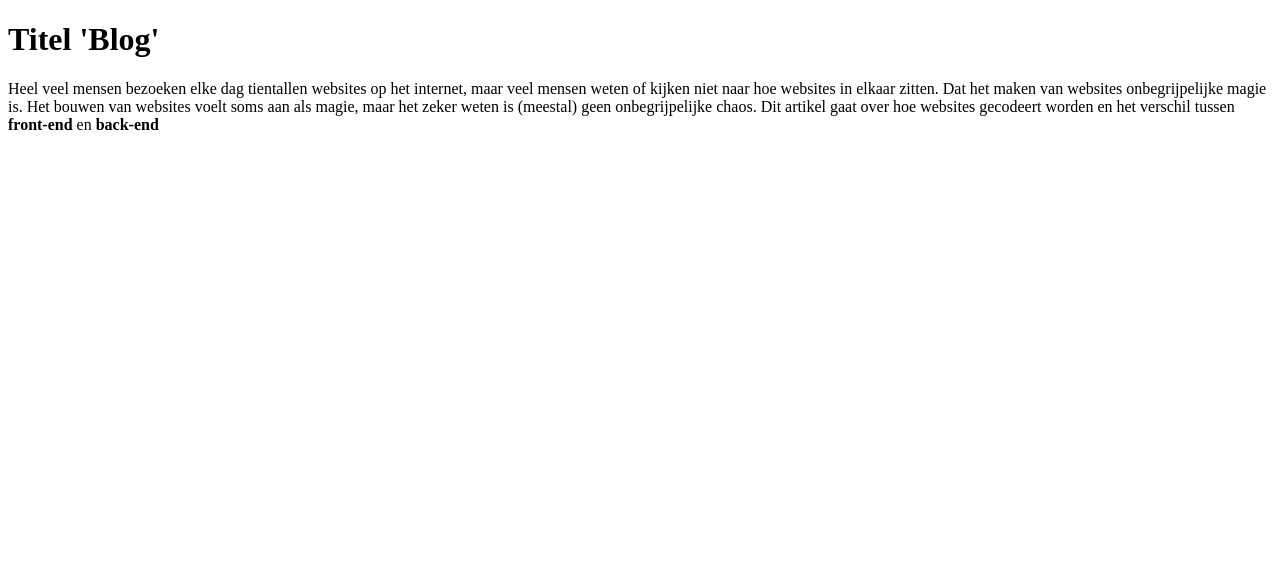
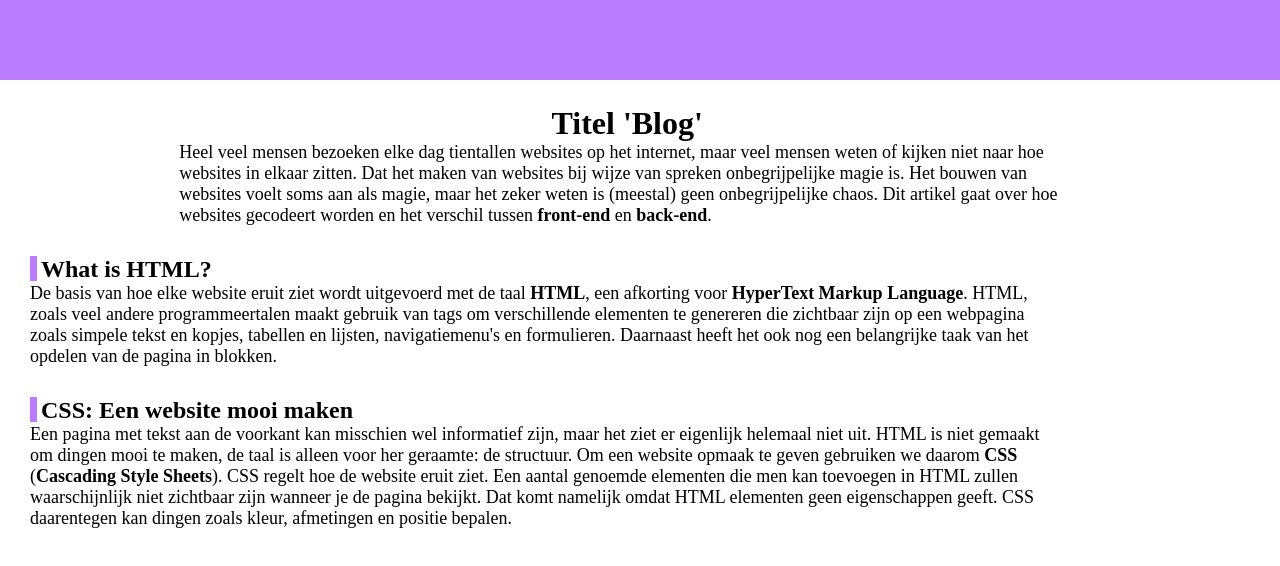
Before and after one commit to CasualKris/CasualKris.github.io, a plain HTML site: page index.html in a window 1280 px wide. Drawn offline with Linux system fonts and the light colour scheme.

Commit message:
A bit more structure and text

```diff
--- a/css/styles.css
+++ b/css/styles.css
@@ -0,0 +1,48 @@
+* {
+    padding: 0;
+    margin: 0;
+    box-sizing: border-box;
+}
+
+p {
+    font-size: 18px;
+}
+
+header {
+    background-color: #BA7DFF;
+    height: 10vh;
+    width: 100%;
+}
+
+#intro {
+    margin-top: 25px;
+    margin-left: 14%;
+    width: 70%;
+}
+
+h1 {
+    text-align: center;
+}
+
+#html {
+    margin-top: 30px;
+    margin-left: 30px;
+    width: 80%;
+}
+
+#css {
+    margin-top: 30px;
+    margin-left: 30px;
+    width: 80%;
+}
+
+.boxTitle {
+    display: flex;
+}
+
+.line {
+    background-color: #BA7DFF;
+    height: 25px;
+    width: 7px;
+    margin-right: 4px;
+}
--- a/index.html
+++ b/index.html
@@ -4,26 +4,38 @@
     <meta charset="UTF-8">
     <meta name="viewport" content="width=<device-width>, initial-scale=1.0">
     <title>Document</title>
-    <link href="css/styles.css">
+    <link rel="stylesheet" href="css/styles.css">
 </head>
 <body>
     <header>
-        <div id="headerBox"><h1></h1></div>
     </header>
     <main>
-        <div>
+        <div id="intro">
             <h1>Titel 'Blog'</h1>
-            <p>Heel veel mensen bezoeken elke dag tientallen websites op het internet, maar veel mensen weten of kijken niet naar hoe websites in elkaar zitten. Dat het maken van websites onbegrijpelijke magie is. Het bouwen van websites voelt soms aan als magie, maar het zeker weten is (meestal) geen onbegrijpelijke chaos. Dit artikel gaat over hoe websites gecodeert worden en het verschil tussen <b>front-end</b> en <b>back-end</b></p>
+            <p>Heel veel mensen bezoeken elke dag tientallen websites op het internet,
+                maar veel mensen weten of kijken niet naar hoe websites in elkaar zitten.
+                Dat het maken van websites bij wijze van spreken onbegrijpelijke magie is.
+                Het bouwen van websites voelt soms aan als magie, maar het zeker weten is (meestal) geen onbegrijpelijke chaos.
+                Dit artikel gaat over hoe websites gecodeert worden en het verschil tussen <b>front-end</b> en <b>back-end</b>.
+            </p>
         </div>
 
         <div id="html">
-            <div class="boxTitle"><h2></h2></div>
-            <p></p>
+            <div class="boxTitle"><div class="line"></div><h2>What is HTML?</h2></div>
+            <p>De basis van hoe elke website eruit ziet wordt uitgevoerd met de taal <b>HTML</b>, een afkorting voor <b>HyperText Markup Language</b>.
+               HTML, zoals veel andere programmeertalen maakt gebruik van tags om verschillende elementen te genereren die zichtbaar zijn op een webpagina zoals
+               simpele tekst en kopjes, tabellen en lijsten, navigatiemenu's en formulieren. Daarnaast heeft het ook nog een belangrijke taak van het opdelen van de pagina in blokken.
+            </p>
         </div>
 
         <div id="css">
-            <div class="boxTitle"><h2></h2></div>
-            <p></p>
+            <div class="boxTitle"><div class="line"></div><h2>CSS: Een website mooi maken</h2></div>
+            <p>Een pagina met tekst aan de voorkant kan misschien wel informatief zijn, maar het ziet er eigenlijk helemaal niet uit.
+                HTML is niet gemaakt om dingen mooi te maken, de taal is alleen voor her geraamte: de structuur.
+                Om een website opmaak te geven gebruiken we daarom <b>CSS</b> (<b>Cascading Style Sheets</b>).
+                CSS regelt hoe de website eruit ziet. Een aantal genoemde elementen die men kan toevoegen in HTML zullen waarschijnlijk niet zichtbaar zijn wanneer je de pagina bekijkt.
+                Dat komt namelijk omdat HTML elementen geen eigenschappen geeft. CSS daarentegen kan dingen zoals kleur, afmetingen en positie bepalen.
+            </p>
         </div>
 
         <div></div>
```
